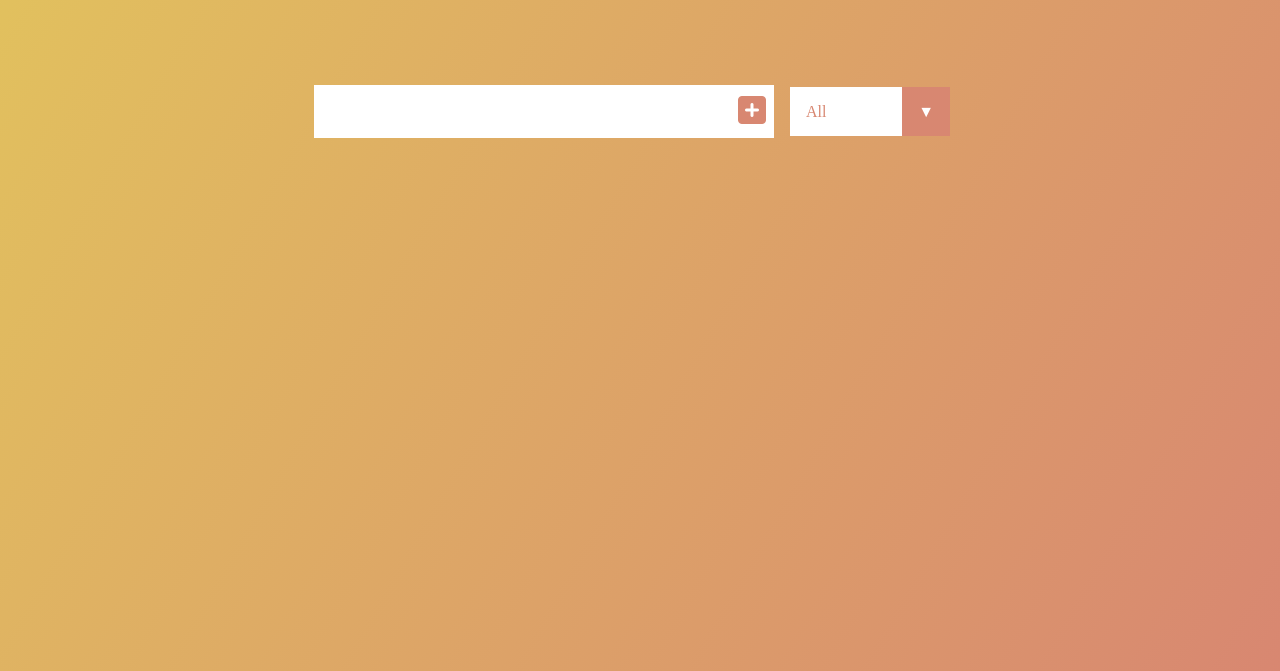
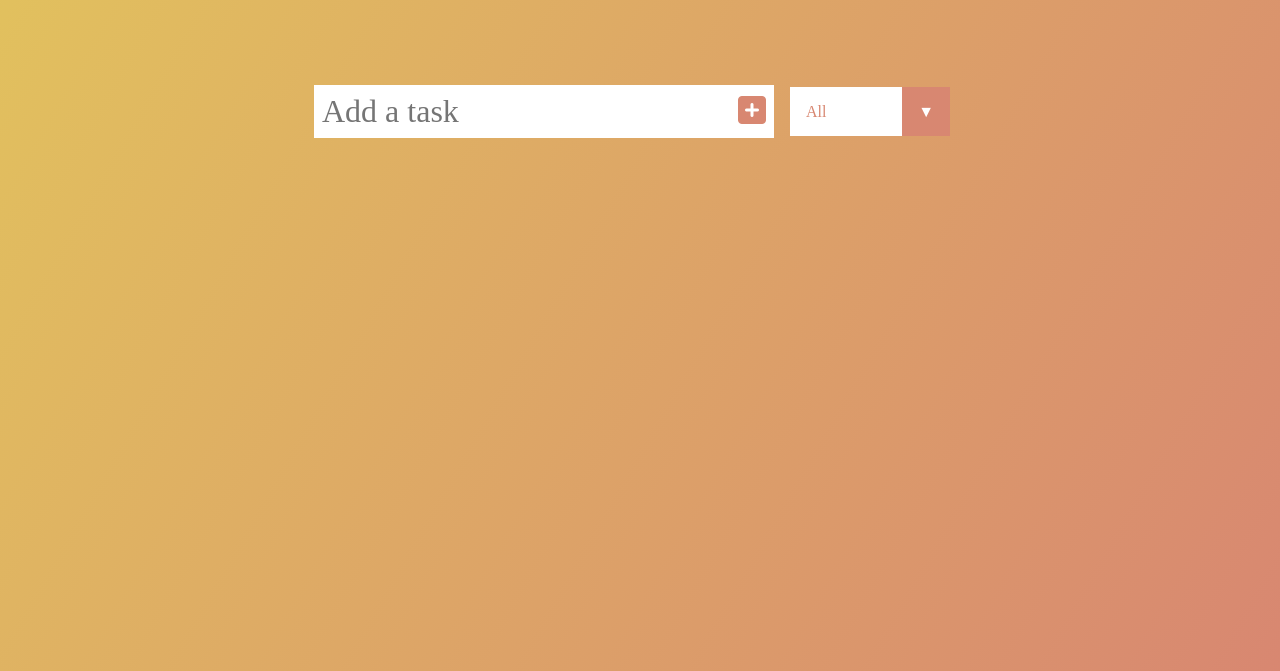
Before and after one commit to TessLry/todo-js, a plain HTML site: page index.html in a window 1280 px wide. Shown: the part 129-800 px from the top of the page. Drawn offline with Linux system fonts and the light colour scheme; a web font is replaced by a local one.

Commit message:
placeholder input

```diff
--- a/index.html
+++ b/index.html
@@ -18,7 +18,7 @@
     </header>
 
     <form>
-        <input type="text" class="todo-input" />
+        <input type="text" class="todo-input" placeholder="Add a task"/>
         <button class="todo-button" type="submit">
             <i class="fas fa-plus-square"></i>
         </button>
```
